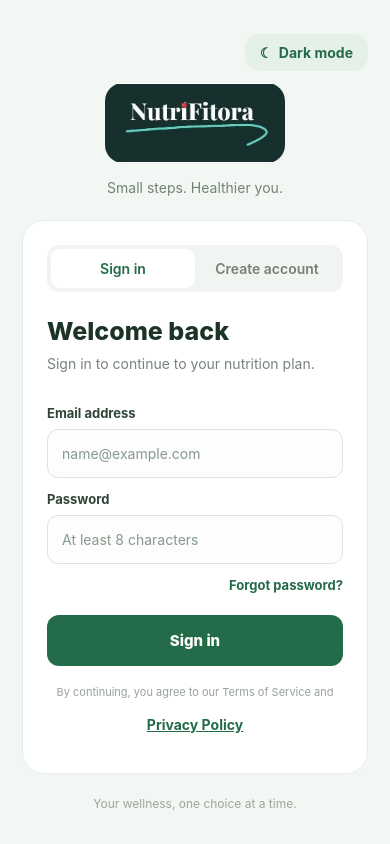
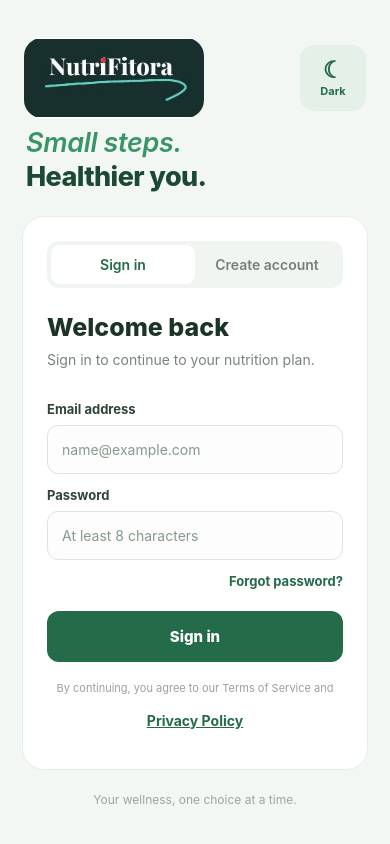
Before and after one commit to Sushil2026/NutriFitora-Client-Web, a React Native app: screen / in a window 390 px wide. Built offline with nearby package versions, Linux system fonts and the light colour scheme; no server answers.

Commit message:
Fix login tagline syntax and update styling

```diff
--- a/App.tsx
+++ b/App.tsx
@@ -218,21 +218,31 @@ export default function App() {
       >
         <View style={themed('shell', styles.shell)}>
 
-          <TouchableOpacity onPress={toggleTheme} accessibilityRole="button" accessibilityLabel={darkMode ? 'Switch to light mode' : 'Switch to dark mode'} style={{ alignSelf: 'flex-end', backgroundColor: darkMode ? '#2B4535' : '#E5F1E8', borderRadius: 14, paddingHorizontal: 15, paddingVertical: 10, marginBottom: 12 }}>
-            <Text style={{ color: darkMode ? '#FFE7A1' : '#246B4A', fontWeight: '700' }}>{darkMode ? '☀  Light mode' : '☾  Dark mode'}</Text>
-          </TouchableOpacity>
-          {/* Logo */}
-          <View style={themed('logoContainer', styles.logoContainer)}>
+          {/* Matching assessment header: logo left, theme toggle right */}
+          <View style={themed('loginHeader', styles.loginHeader)}>
             <Image
               source={require('./assets/NutriFitora_logo.png')}
-              style={themed('brandLogo', styles.brandLogo)}
+              style={styles.brandLogo}
               resizeMode="contain"
+              accessibilityLabel="Nutri Fitora logo"
             />
+            <TouchableOpacity
+              onPress={toggleTheme}
+              accessibilityRole="button"
+              accessibilityLabel={darkMode ? 'Switch to light mode' : 'Switch to dark mode'}
+              style={[styles.loginThemeButton, darkMode ? styles.loginThemeButtonDark : styles.loginThemeButtonLight]}
+            >
+              <Text style={[styles.loginThemeIcon, { color: '#246B4A' }]}>{darkMode ? '☀' : '☾'}</Text>
+              <Text style={styles.loginThemeText}>{darkMode ? 'Light' : 'Dark'}</Text>
+            </TouchableOpacity>
           </View>
 
-          <Text style={themed('tagline', styles.tagline)}>
-            Small steps. Healthier you.
-          </Text>
+          <View style={styles.taglineRow}>
+            <Text style={themed('tagline', styles.tagline)}>
+              <Text style={themed('taglineAccent', styles.taglineAccent)}>Small steps.</Text>
+              {'\n'}Healthier you.
+            </Text>
+          </View>
 
           <View style={themed('card', styles.card)}>
 
@@ -458,6 +468,25 @@ const styles = StyleSheet.create({
     alignItems: 'center',
   },
 
+  loginHeader: {
+    width: '100%',
+    flexDirection: 'row',
+    alignItems: 'center',
+    justifyContent: 'space-between',
+    marginBottom: 8,
+    paddingHorizontal: 2,
+  },
+  loginThemeButton: {
+    width: 66,
+    height: 66,
+    borderRadius: 14,
+    alignItems: 'center',
+    justifyContent: 'center',
+  },
+  loginThemeButtonLight: { backgroundColor: '#E5F1E8' },
+  loginThemeButtonDark: { backgroundColor: '#F4F8F4' },
+  loginThemeIcon: { fontSize: 23, lineHeight: 27, fontWeight: '700' },
+  loginThemeText: { fontSize: 11, fontWeight: '700', color: '#246B4A' },
   logoContainer: {
     width: '100%',
     alignItems: 'center',
@@ -472,11 +501,20 @@ const styles = StyleSheet.create({
     backgroundColor: "#FFFFFF",
   },
 
+  taglineRow: { width: '100%', alignItems: 'flex-start', marginBottom: 22, paddingLeft: 4 },
   tagline: {
-    color: '#738078',
-    marginTop: 4,
-    marginBottom: 24,
-    textAlign: 'center',
+    color: '#1C4933',
+    textAlign: 'left',
+    fontSize: 27,
+    lineHeight: 34,
+    fontWeight: '800',
+    letterSpacing: -0.6,
+  },
+  taglineAccent: {
+    color: '#399466',
+    fontWeight: '600',
+    fontStyle: 'italic',
+    letterSpacing: -0.35,
   },
 
   card: {
@@ -625,7 +663,7 @@ const appDarkOverrides: Record<string, object> = {
   safe: { backgroundColor: '#101A16' }, page: { backgroundColor: '#101A16' }, scroll: { backgroundColor: '#101A16' },
   secondaryPageLogo: { backgroundColor: '#101A16' },
   card: { backgroundColor: '#1B2A23', borderColor: '#34483B' },
-  tagline: { color: '#B7C9BC' }, tabs: { backgroundColor: '#2A3A30' },
+  tagline: { color: '#F0F7F1' }, taglineAccent: { color: '#91D9AA' }, tabs: { backgroundColor: '#2A3A30' },
   selected: { backgroundColor: '#365640' }, tabText: { color: '#C0D2C4' },
   selectedText: { color: '#B9F2CB' }, heading: { color: '#F1F7F2' },
   subtitle: { color: '#B5C9BA' }, label: { color: '#DDECE0' },
```
